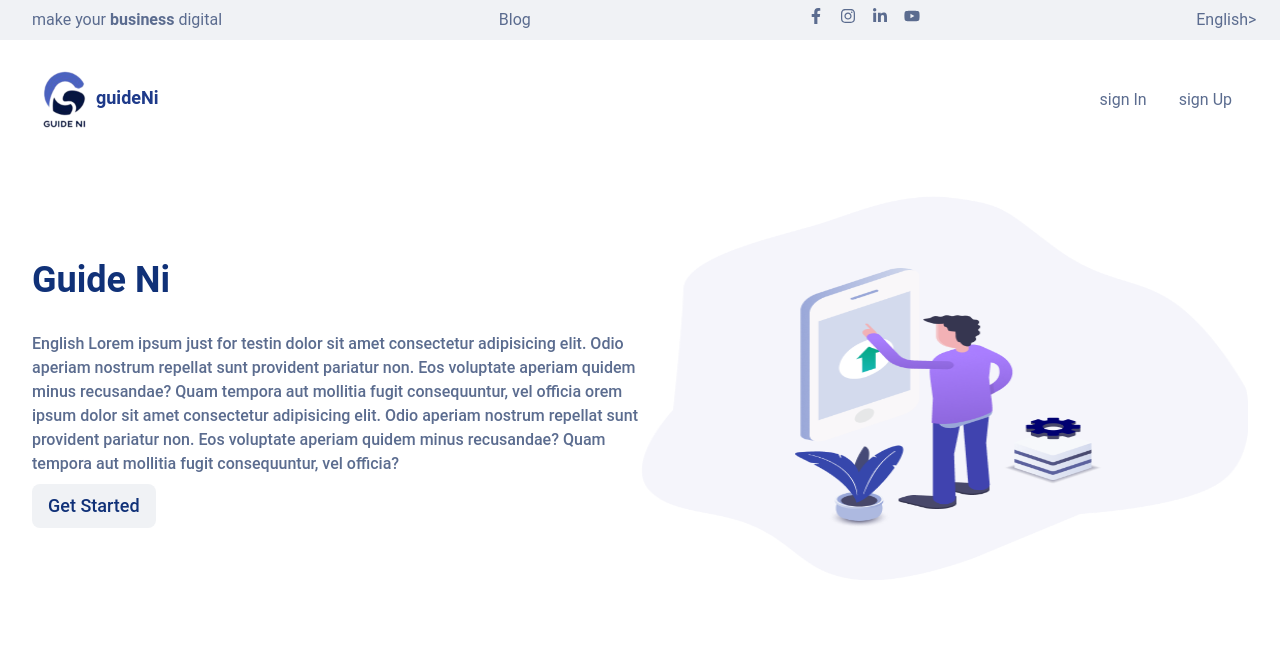
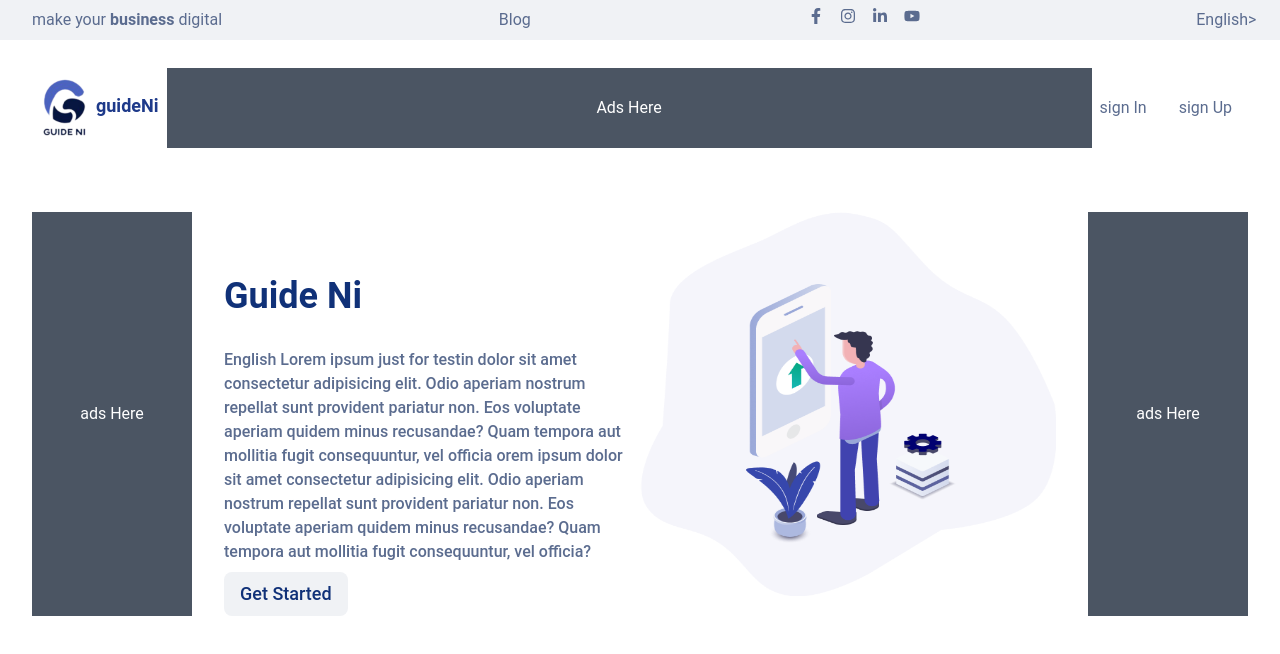
Before and after one commit to BHMyoussef/guideniproj, a React (Create React App) app: page / in a window 1280 px wide. Shown: the top 654 px of the page. Built offline with nearby package versions, Linux system fonts and the light colour scheme; no server answers.

Commit message:
adding ads placement

```diff
--- a/src/components/Nav.jsx
+++ b/src/components/Nav.jsx
@@ -84,11 +84,13 @@ function NavBare(){
     const { nav } = useLang();
 
     return (
-    <div className="container flex justify-between items-center mx-auto mt-5">
-        <Link className='md:mr-24 md:flex-grow-[2]' to="/">
+    <>
+        <div className="container flex justify-between items-center mx-auto mt-5 h-24">
+            <Link className='' to="/">
                 <img className='inline-block w-16 ' src={`${window.location.origin}/logo192.png`} alt="guideNi Logo" />
                 <span className='font-bold block md:inline-block text-blue-900 text-lg'>guideNi</span>
             </Link>
+            <span className='hidden lg:flex flex-grow-[2] h-full bg-gray-600 text-white justify-center mx-2 items-center'>Ads Here</span>
             <div className='text-center'>
                 {
                     !currentUser ?
@@ -109,6 +111,10 @@ function NavBare(){
                 </div>
             }
         </div>
+        <div>
+            <span className='flex lg:hidden flex-grow-[2] h-20 bg-gray-600 text-white justify-center mx-2 items-center'>Ads Here</span>
+        </div>
+    </>
     )
 }
 
--- a/src/pages/Home.jsx
+++ b/src/pages/Home.jsx
@@ -5,6 +5,7 @@ export default function Home() {
   const { home:homeTxt, currentLang } = useLang()
   return (
       <div className={`container mx-auto md:text-left md:flex mt-12 ${(currentLang==="ar")&&" flex-row-reverse"}`}>
+        <div className="hidden lg:flex bg-gray-600 text-white items-center justify-center w-40 mr-8">ads Here</div>
         <div className={`desc flex-1 mt-16 ${(currentLang==="ar")&&" text-right"}`}>
             <h1 className="text-4xl text-additional font-semibold">{homeTxt && homeTxt.title}</h1>
             <p className="font-medium mt-8 mb-2">
@@ -13,6 +14,7 @@ export default function Home() {
             <Link className="font-medium text-lg inline-block pt-2 pb-2 px-4 rounded-lg bg-bgcolor text-additional" to="/services">{homeTxt && homeTxt.button}</Link>
         </div>
         <img className="flex-1 hidden md:block md:h-96" src="./resources/home.png" alt="guideNi Home" />
+        <div className="hidden lg:flex bg-gray-600 text-white items-center justify-center w-40 ml-8">ads Here</div>
       </div>
   )
 }
--- a/src/pages/Profile.jsx
+++ b/src/pages/Profile.jsx
@@ -199,8 +199,11 @@ function Profile() {
     }
     return (
         !currentUser ? <Navigate to="/" /> :
-        <div className="profile container mx-auto">
-            <div className={`flex flex-col md:flex-row items-center ${(currentLang==="ar")&&" md:flex-row-reverse"}`}>
+        <div className="profile container lg:grid grid-flow-row-dense grid-cols-10 gap-4 auto-rows-auto mx-auto">
+            <div className="hidden col-span-2 row-span-2 text-white lg:block">
+              <span className='bg-gray-600 w-40 h-[600px] flex items-center justify-center'>Ads Here</span>
+            </div>
+            <div className={`col-start-3 col-span-6 flex flex-col md:flex-row items-center ${(currentLang==="ar")&&" md:flex-row-reverse"}`}>
               <div className='image-container w-48 h-48 mb-4'>
                   <img
                       className='h-full w-full rounded-full'
@@ -219,7 +222,7 @@ function Profile() {
                         <span className='block text-md'>{userCity}</span>
                         <span className='block text-md'>Email: {currentUserInfo.email}</span>
                         <span className='block text-md'>{currentUserInfo.phone}</span>
-                        <div className='md:flex gap-x-4 mt-2'>
+                        <div className='flex gap-x-4 mt-2'>
                             <Icon icon={ <a href={currentUserInfo.facebookAccountUrl} target="blank"><FaFacebookF className='group-hover:text-blue-500'/></a> } />
                             <Icon icon={ <a href={currentUserInfo.instagramAccountUrl} target="blank"><FaInstagram className='group-hover:text-pink-400'/></a> } />
                             <Icon icon={ <a href={currentUserInfo.youtubeAccountUrl} target="blank"><FaYoutube className='group-hover:text-red-500'/></a> } />
@@ -244,7 +247,7 @@ function Profile() {
                   }
               </div>
           </div>
-          <div>
+          <div className="col-span-6 col-start-3">
             <div className='buttons mt-8'>
               <button className={`w-1/2 pt-4 pb-4 px-8 ${galerieSelected? 'bg-secondary':'bg-bgcolor'} border-4 border-secondary font-medium text-lg hover:bg-opacity-90`}
                       onClick={switchButton}
@@ -328,6 +331,9 @@ function Profile() {
               }
             </div>
           </div>
+          <div className="hidden col-span-2 row-span-2 text-white lg:block">
+            <span className='bg-gray-600 w-40 h-[600px] flex items-center justify-center ml-auto'>Ads Here</span>
+          </div>
         </div>
      );
 }
--- a/src/pages/UserInfo.jsx
+++ b/src/pages/UserInfo.jsx
@@ -158,8 +158,11 @@ export default function UserInfo() {
     <>
     {
     userInformation &&
-      <div className='container mx-auto bg-bgcolor pt-4 pb-4 px-8 rounded-md'>
-          <div className={`flex flex-col md:flex-row items-center ${(currentLang==="ar")&&" md:flex-row-reverse"}`}>
+      <div className='container lg:grid grid-flow-row-dense grid-cols-10 gap-4 auto-rows-auto mx-auto bg-bgcolor pt-4 pb-4 px-8 rounded-md'>
+          <div className="hidden col-span-2 row-span-2 text-white lg:block">
+            <span className='bg-gray-600 w-40 h-[600px] flex items-center justify-center'>Ads Here</span>
+          </div>
+          <div className={`col-start-3 col-span-6 flex flex-col md:flex-row items-center ${(currentLang==="ar")&&" md:flex-row-reverse"}`}>
             <div className='image-container w-48 h-48 mb-4'>
                   <img
                       className='h-full w-full rounded-full'
@@ -183,7 +186,7 @@ export default function UserInfo() {
                       <span className='block text-md'>{userCity}</span>
                       <span className='block text-md'>Email: {userInformation.email}</span>
                       <span className='block text-md'>Phone: {userInformation.phone}</span>
-                      <div className='md:flex gap-x-4 mt-2'>
+                      <div className='flex gap-x-4 mt-2'>
                           <Icon icon={ <a href={userInformation.facebookAccountUrl} target="blank"><FaFacebookF className='group-hover:text-blue-500'/></a> } />
                           <Icon icon={ <a href={userInformation.instagramAccountUrl} target="blank"><FaInstagram className='group-hover:text-pink-400'/></a> } />
                           <Icon icon={ <a href={userInformation.youtubeAccountUrl} target="blank"><FaYoutube className='group-hover:text-red-500'/></a> } />
@@ -209,7 +212,7 @@ export default function UserInfo() {
               </button>
             </div>
           </div>
-          <div>
+          <div className='col-span-6 col-start-3'>
             <div className='buttons mt-8'>
               <button className={`w-1/2 pt-4 pb-4 px-8 ${galerieSelected? 'bg-secondary':'bg-bgcolor'} border-4 border-secondary font-medium text-lg hover:bg-opacity-90`}
                       onClick={switchButton}
@@ -249,6 +252,9 @@ export default function UserInfo() {
                   })
               }
             </div>
+          </div>
+          <div className="hidden col-span-2 row-span-2 text-white lg:block">
+            <span className='bg-gray-600 w-40 h-[600px] flex items-center justify-center ml-auto'>Ads Here</span>
           </div>
           { rateme && <RateMe txts={usersInfoTxt&&usersInfoTxt.feedbackWindow} hiddeRate={hiddeRate} canRate={canRate}  getRatingInformation={rateUser} /> }
       </div>
```
Lines whose indentation alone changed are shown as unchanged.
